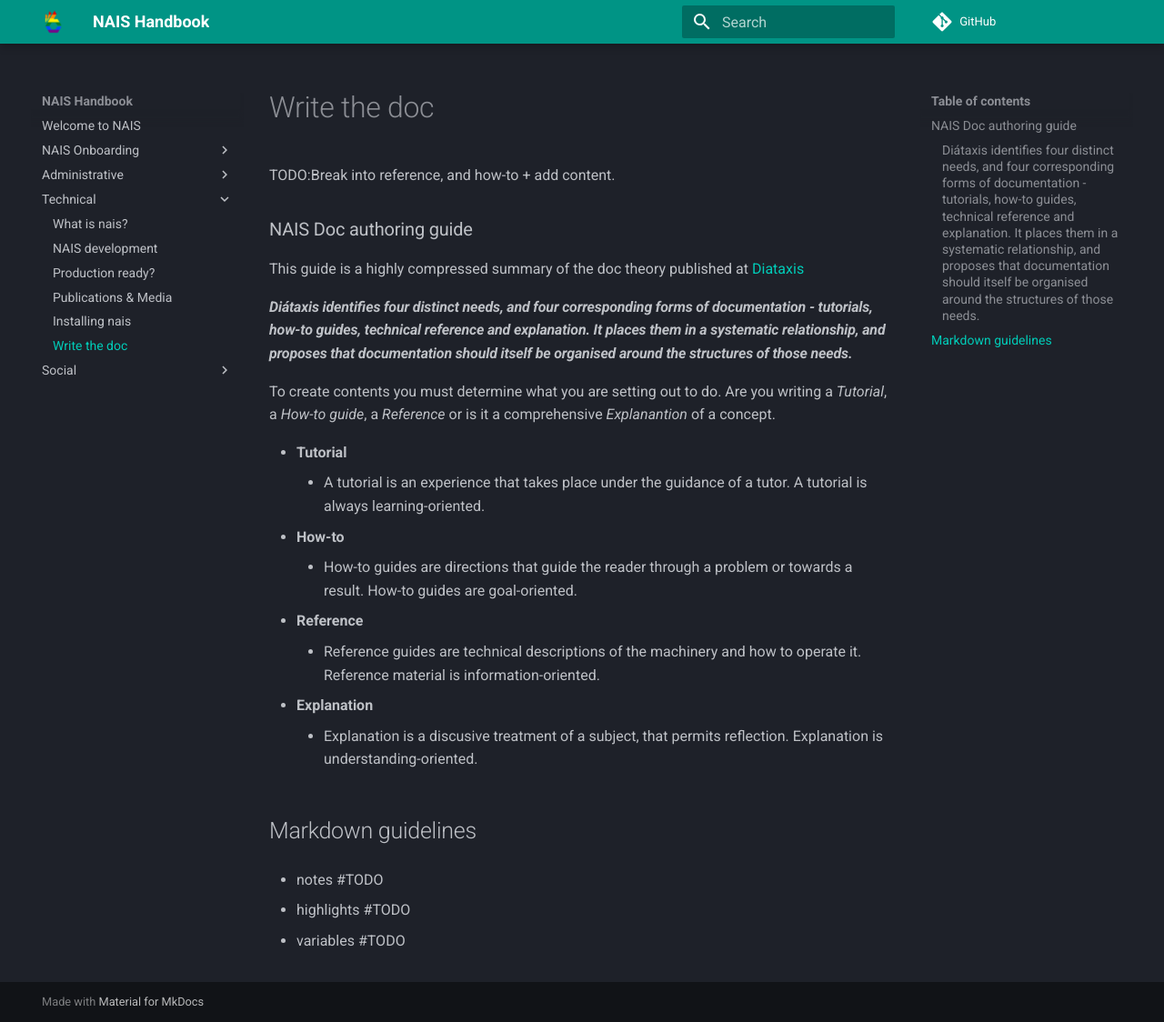
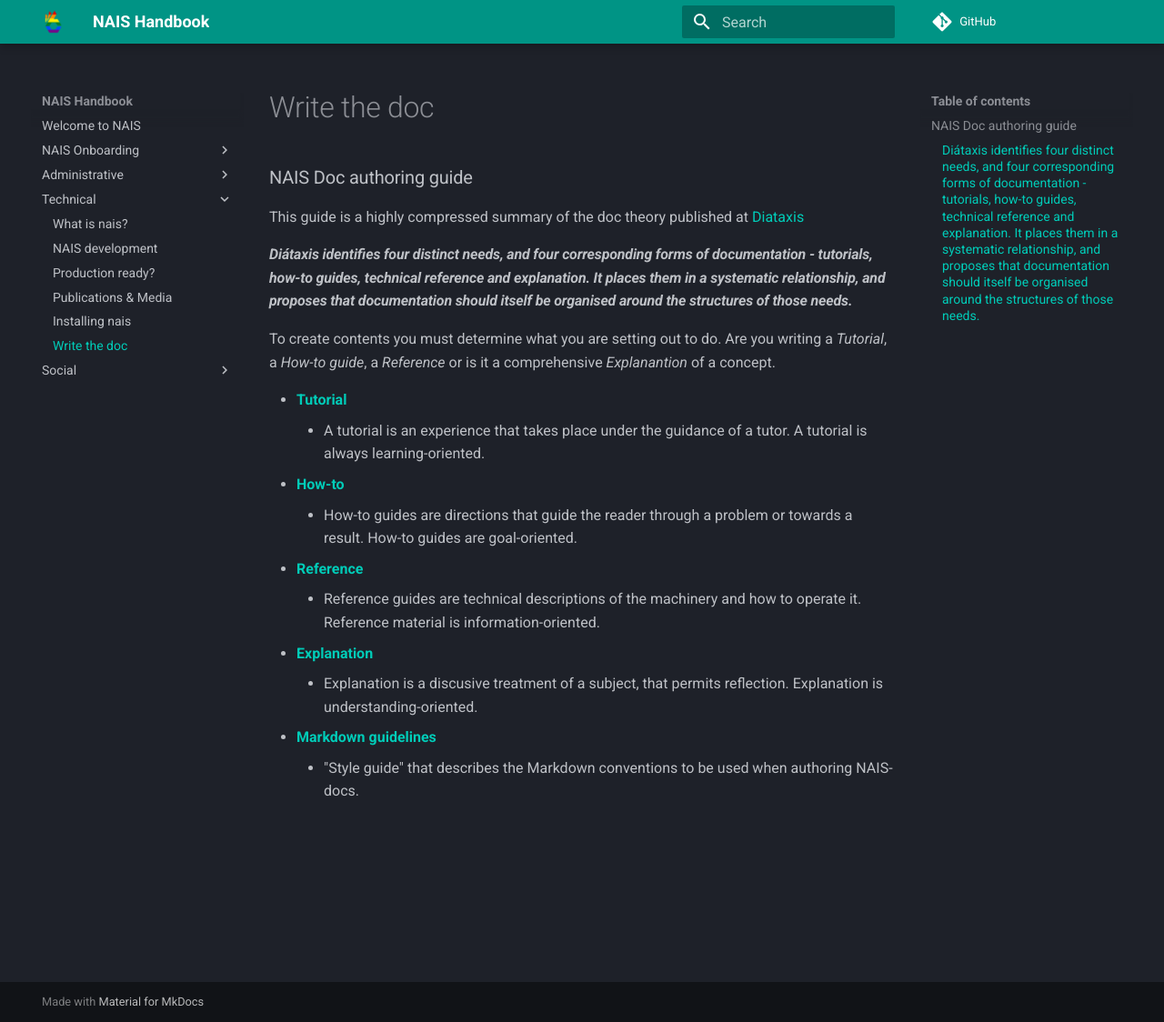
Before and after one commit to nais/handbook, an MkDocs documentation site: the page built from docs/technical/write-the-doc/write-the-doc.md, in a window 1280 px wide and 1124 px high. Shown: the whole window at 91% size. Built offline with MkDocs 1.6.1 and Material for MkDocs 9.7.7, drawn with Linux system fonts in a browser that asks for light colours; comment, search, counter and statistics services are not loaded.

```diff
--- a/docs/technical/write-the-doc.md
+++ b/docs/technical/write-the-doc/write-the-doc.md
@@ -1,5 +1,3 @@
-
-TODO:Break into reference, and how-to + add content.
 ### NAIS Doc authoring guide
 
 This guide is a highly compressed summary of the doc theory published at [Diataxis](https://diataxis.fr/)
@@ -8,20 +6,13 @@ This guide is a highly compressed summary of the doc theory published at [Diatax
 
 To create contents you must determine what you are setting out to do. Are you writing a _Tutorial_, a _How-to guide_, a _Reference_ or is it a comprehensive _Explanantion_ of a concept.
 
-* **Tutorial**
+* [**Tutorial**](https://diataxis.fr/tutorials/)
     - A tutorial is an experience that takes place under the guidance of a tutor. A tutorial is always learning-oriented.
-* **How-to**
+* [**How-to**](https://diataxis.fr/how-to-guides/)
     - How-to guides are directions that guide the reader through a problem or towards a result. How-to guides are goal-oriented.
-* **Reference**
+* [**Reference**](https://diataxis.fr/reference/)
     - Reference guides are technical descriptions of the machinery and how to operate it. Reference material is information-oriented.
-* **Explanation**
+* [**Explanation**](https://diataxis.fr/explanation/)
     - Explanation is a discusive treatment of a subject, that permits reflection. Explanation is understanding-oriented.
-
-
-## Markdown guidelines
-
-- notes  #TODO
-
-- highlights #TODO
-
-- variables #TODO
+* [**Markdown guidelines**](./markdown-guidelines.md)
+    - "Style guide" that describes the Markdown conventions to be used when authoring NAIS-docs.
--- a/mkdocs.yml
+++ b/mkdocs.yml
@@ -61,6 +61,6 @@ nav:
     - Production ready?: technical/production-ready.md
     - Publications & Media: technical/publications-media.md
     - Installing nais: technical/installing-nais.md
-    - Write the doc: technical/write-the-doc.md
+    - Write the doc: technical/write-the-doc/write-the-doc.md
   - Social:
       - The Great Outdoors: social/the-great-outdoors.md
```
Also changed, not shown: docs/technical/write-the-doc/markdown-guidelines.md (added, +5 -0 lines).
